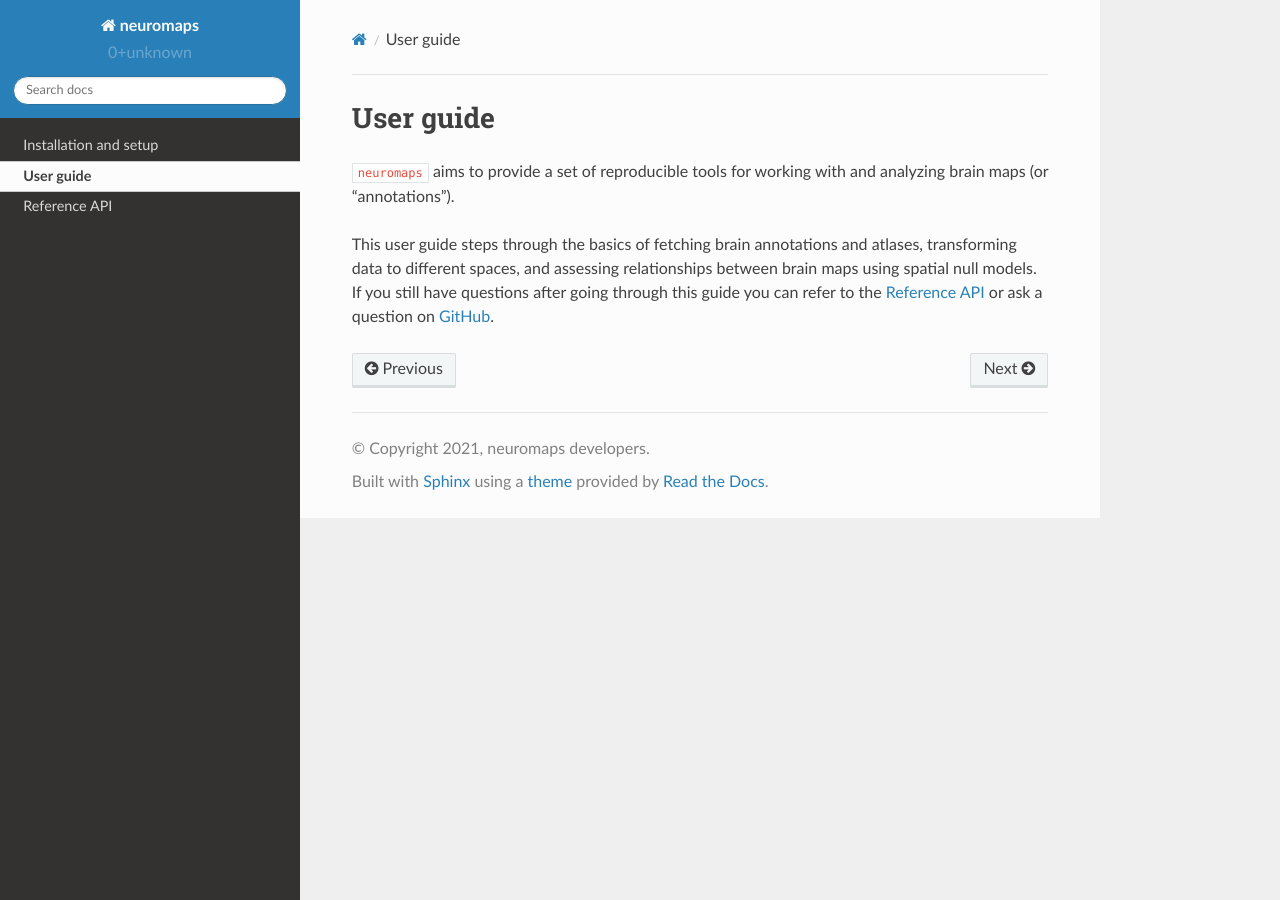
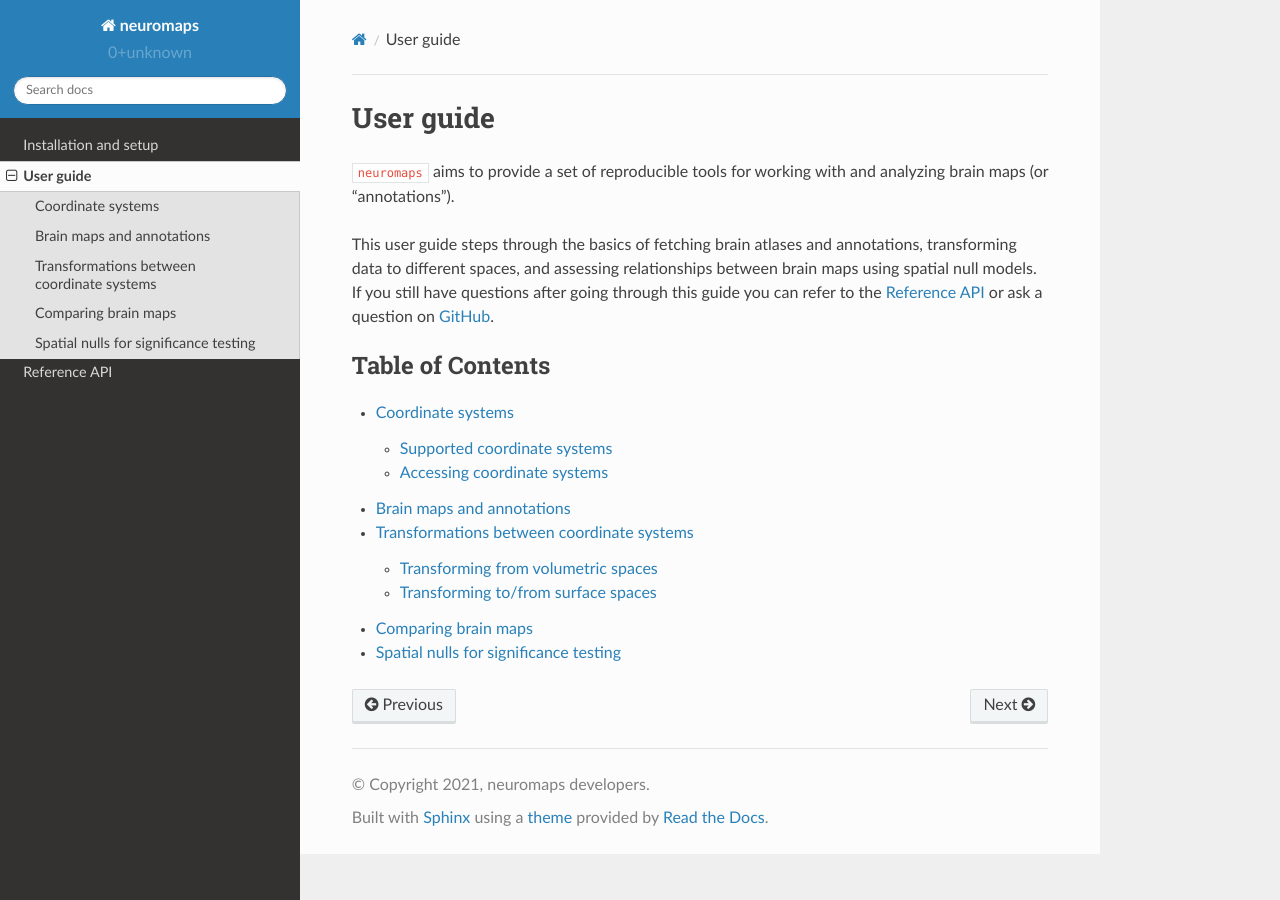
Before and after one commit to netneurolab/neuromaps, a Sphinx documentation site: the page built from docs/usage.rst, in a window 1280 px wide. Built offline with Sphinx 7.4.7 and the Read the Docs theme 2.0.0, drawn with Linux system fonts in a browser that asks for light colours; pages that are not in the unit, such as notebooks, are missing from menus; some of the changed lines change nothing that is shown.

Commit message:
[DOC] User guide outline

```diff
--- a/docs/usage.rst
+++ b/docs/usage.rst
@@ -7,8 +7,8 @@ User guide
 ``neuromaps`` aims to provide a set of reproducible tools for working with
 and analyzing brain maps (or "annotations").
 
-This user guide steps through the basics of fetching brain annotations and
-atlases, transforming data to different spaces, and assessing relationships
+This user guide steps through the basics of fetching brain atlases and
+annotations, transforming data to different spaces, and assessing relationships
 between brain maps using spatial null models. If you still have questions after
 going through this guide you can refer to the :ref:`api_ref` or ask a question
 on `GitHub <https://github.com/netneurolab/neuromaps/issues>`_.
@@ -16,4 +16,9 @@ on `GitHub <https://github.com/netneurolab/neuromaps/issues>`_.
 .. toctree::
    :caption: Table of Contents
    :maxdepth: 2
-   :numbered:
+
+   user_guide/atlases.rst
+   user_guide/annotations.rst
+   user_guide/transformations.rst
+   user_guide/comparisons.rst
+   user_guide/nulls.rst
--- /dev/null
+++ b/docs/user_guide/annotations.rst
@@ -0,0 +1,102 @@
+.. _usage_annotations:
+
+Brain maps and annotations
+==========================
+
+Beyond standard atlases, the ``neuromaps`` toolbox offers access to a
+repository of brain maps (which we frequently refer to as brain annotations).
+These annotations are spatial maps representing some feature of interest and
+are available in one of the four standard coordinate systems.
+
+We have curated a set of brain annotations that we make available through a
+standard interface. You can search for available annotations using the
+:func:`neuromaps.datasets.available_annotations` function:
+
+.. code-block::
+
+    >>> from neuromaps.datasets import available_annotations
+    >>> for annotation in available_annotations():
+    ...     print(annotation)
+    ('abagen', 'genepc1', 'fsaverage', '10k')
+    ('margulies2016', 'fcgradient01', 'fsLR', '32k')
+    ('margulies2016', 'fcgradient02', 'fsLR', '32k')
+    ('margulies2016', 'fcgradient03', 'fsLR', '32k')
+    ('margulies2016', 'fcgradient04', 'fsLR', '32k')
+    ('margulies2016', 'fcgradient05', 'fsLR', '32k')
+    ('margulies2016', 'fcgradient06', 'fsLR', '32k')
+    ('margulies2016', 'fcgradient07', 'fsLR', '32k')
+    ('margulies2016', 'fcgradient08', 'fsLR', '32k')
+    ('margulies2016', 'fcgradient09', 'fsLR', '32k')
+    ('margulies2016', 'fcgradient10', 'fsLR', '32k')
+    ('neurosynth', 'cogpc1', 'MNI152', '2mm')
+
+Annotations are identified by a len-4 tuple of values. The first entry in the
+tuple corresponds to the "source" of the annotation. This is typically a
+shorthand reference to a published journal article (e.g., ``'margulies2016'``
+refers to the article Margulies et al., 2016, *PNAS*); however, it can also
+refer to e.g., a software toolbox (i.e., ``abagen`` and ``neurosynth``). The
+second entry in the tuple provides a brief description of what the map
+represents. (Because these descriptors are encoded directly in the filenames of
+the relevant maps we are somewhat limited in terms of space.) The last two
+entries in the tuple correspond to the coordinate system and density/resolution
+in which the annotations are provided.
+
+This function also accepts keyword arguments in case we want to narrow down the
+list of returned annotations:
+
+.. code-block::
+
+    >>> for annotation in available_annotations(source='abagen'):
+    ...     print(annotation)
+    ('abagen', 'genepc1', 'fsaverage', '10k')
+
+Moreover, most annotations have "tags" that help to describe the data they
+represent. You can see what tags are available using the
+:func:`neuromaps.datasets.available_tags` function, and then search for
+annotations using your desired tag(s):
+
+.. code-block::
+
+    >>> from neuromaps.datasets import available_tags
+    >>> print(available_tags())
+    >>> for annotation in available_annotations(tags=['genetics']):
+    ...     print(annotation)
+    ('abagen', 'genepc1', 'fsaverage', '10k')
+
+Refer to the API of :func:`neuromaps.datasets.available_annotations` for all
+possible keywords that can be used when searching for available annotations.
+
+To actually fetch one of these annotations we can use the
+:func:`neuromaps.datasets.fetch_annotation` function, which accepts the same
+keyword arguments:
+
+.. code-block::
+
+    >>> from neuromaps.datasets import fetch_annotation
+    >>> annotation = fetch_annotation(source='neurosynth')
+    >>> print(annotation)
+    /.../neuromaps-data/annotations/neurosynth/cogpc1/MNI152/source-neurosynth_desc-cogpc1_space-MNI152_res-2mm_feature.nii.gz
+
+Brain annotations are, by default, downloaded to a sub-directory of
+``$HOME/neuromaps-data``; however, you can specify the ``data_dir`` keyword or
+set an environmental variable (``$NEUROMAPS_DATA``) to control where the
+annotations are downloaded.
+
+You can fetch multiple annotations at once by passing lists to any of the
+relevant keyword arguments. However, note that you will get back a dictionary
+where the keys are the len-4 tuples discussed above and the values are the
+corresponding filepaths to the brain annotations:
+
+.. code-block::
+
+    >>> annotations = fetch_annotation(source=['abagen', 'neurosynth'])
+    >>> print(sorted(annotations))
+    [('abagen', 'genepc1', 'fsaverage', '10k'), ('neurosynth', 'cogpc1', 'MNI152', '2mm')]
+    >>> print(annotations[('abagen', 'genepc1', 'fsaverage', '10k')])
+    ['/.../neuromaps-data/annotations/abagen/genepc1/fsaverage/source-abagen_desc-genepc1_space-fsaverage_den-10k_hemi-L_feature.func.gii', '/.../neuromaps-data/annotations/abagen/genepc1/fsaverage/source-abagen_desc-genepc1_space-fsaverage_den-10k_hemi-R_feature.func.gii']
+    >>> print(annotations[('neurosynth', 'cogpc1', 'MNI152', '2mm')])
+    /.../neuromaps-data/annotations/neurosynth/cogpc1/MNI152/source-neurosynth_desc-cogpc1_space-MNI152_res-2mm_feature.nii.gz
+
+If you would prefer for :func:`~.datasets.fetch_annotation` to always return a
+dictionary you can pass the ``return_single=False`` keyword argument. Refer to
+the API for more information on other parameters.
--- /dev/null
+++ b/docs/user_guide/atlases.rst
@@ -0,0 +1,96 @@
+.. _usage_atlases:
+
+Coordinate systems
+==================
+
+.. _usage_atlases_supported:
+
+Supported coordinate systems
+----------------------------
+
+The ``neuromaps`` toolbox supports data in four standard coordinate systems:
+
+  1. MNI152 (volumetric) space,
+  2. fsLR (surface) space,
+  3. fsaverage (surface) space, and
+  4. CIVET (surface) space
+
+`MNI152` space is an relatively arbitrary designation. Here, when we refer to
+the MNI152 coordinate system we are referencing the variation of the MNI ICBM
+152 non-linear 6th generation symmetric template provided with FSL and used
+throughout the Minn/Wash-U Human Connectome Project processing pipelines. On
+the other hand, `fsLR` space refers to the surface-based coordinate system
+originally developed by the Minn/Wash-U Human Connectome Project; `fsaverage`
+refers to the surface-based coordinate system used throughout FreeSurfer; and
+`CIVET` refers to the surface-based coordinate system derived from the MNI152
+volumetric template and is used in the CIVET processing software.
+
+All of these coordinate systems have multiple resolutions (or densities), and
+the ``neuromaps`` distributions supports data in the following representations:
+
+  1. MNI152: 1mm, 2mm, 3mm (isotropic voxel sizes)
+  2. fsLR: 4k, 8k, 32k, 164k (number of vertices per hemisphere)
+  3. fsaverage: 1k, 3k, 10k, 41k, 164k (number of vertices per hemisphere)
+  4. CIVET: 41k (number of vertices per hemisphere)
+
+.. _usage_atlases_access:
+
+Accessing coordinate systems
+----------------------------
+
+In order to access the templates for the coordinate systems provided with
+``neuromaps`` you can use the :func:`neuromaps.datasets.fetch_atlas` function.
+This function accepts two positional arguments: (1) the name of the standard
+coordinate system you want, and (2) a density (for surface-based systems) or
+resolution (for volumetric systems). The returned object will be a dictionary
+whose keys will depend on the specified system.
+
+For volumetric systems (i.e., the MNI152 system), the object will have the
+following keys:
+
+.. code-block::
+
+    >>> from neuromaps.datasets import fetch_atlas
+    >>> mni152 = fetch_atlas('MNI152', '1mm')
+    >>> print(sorted(mni152))
+    ['CSF', 'GM', 'PD', 'T1w', 'T2w', 'WM', 'brainmask']
+
+The corresponding values in the ``mni151`` dictionary all point to gzipped
+NIFTI files that contain data relevant to the specified key (i.e., probability
+maps for 'CSF', 'GM', and 'WM', whole-brain images for 'T1w' [T1-weighted],
+'T2w' [T2-weighted], and 'PD' [proton density'], and a brain mask for
+'brainmask'). These files can all be loaded with ``nibabel``:
+
+.. code-block::
+x
+    >>> import nibabel as nib
+    >>> brainmask = nib.load(mni152['brainmask'])
+    >>> print(brainmask.shape)
+    (193, 229, 193)
+
+For surface-based systems (i.e., the fsLR, fsaverage, and CIVET systems), the
+keys in the returned object will vary slightly; however, all of these atlases
+will have the following keys: 'inflated', 'sphere', 'medial', 'sulc', and
+'vaavg'. Here, 'inflated' and 'sphere' refer to two different representations
+of the surface mesh, 'medial' is a mask where vertices of the surface along the
+medial wall have values of 1, 'sulc' provides sulcal depth information
+calculated from the relevant surface, and 'vaavg' is the average vertex area
+for each vertex of the surface mesh (derived from a group of participants from
+the Human Connectome Project).
+
+.. code-block::
+
+    >>> fslr = fetch_atlas('fsLR', '32k')
+    >>> print(sorted(fslr))
+    ['inflated', 'medial', 'midthickness', 'sphere', 'sulc', 'vaavg', 'veryinflated']
+
+The corresponding values of these keys are all named tuples of GIFTI files
+(with fields 'L' and 'R' for the left and right hemisphere files). These files
+can be loaded using ``nibabel``:
+
+.. code-block::
+
+    >>> fslr_left_infl = nib.load(fslr['inflated'].L)
+    >>> vertices = fslr_left_infl.agg_data('NIFTI_INTENT_POINTSET')
+    >>> print(vertices.shape[0])
+    32492
--- /dev/null
+++ b/docs/user_guide/comparisons.rst
@@ -0,0 +1,4 @@
+.. _usage_comparisons:
+
+Comparing brain maps
+====================
--- /dev/null
+++ b/docs/user_guide/nulls.rst
@@ -0,0 +1,4 @@
+.. _usage_nulls:
+
+Spatial nulls for significance testing
+======================================
--- /dev/null
+++ b/docs/user_guide/transformations.rst
@@ -0,0 +1,71 @@
+.. _usage_transformations:
+
+Transformations between coordinate systems
+==========================================
+
+Much of the "new" functionality in ``neuromaps`` is hosted in the
+:mod:`neuromaps.transforms` module. The functionality in this module provides
+easy-to-use interfaces for transforming brain annotations between all of the
+:ref:`four standard coordinate systems <usage_atlases>` supported in
+``neuromaps``.
+
+The functions take on two formats (depending on whether the MNI152 volumetric
+system is involved), which we discuss below.
+
+.. _usage_transformations_volumetric:
+
+Transforming from volumetric spaces
+-----------------------------------
+
+Curently ``neuromaps`` only supports transforming brain annotations *from*
+MNI152 volumetric space to one of the other three surface-based coordinate
+systems (though work in ongoing to integrate transformations in the other
+direction!). This transformation is achieved through a process known as
+"registration fusion" (Wu et al., 2018, *Hum Brain Mapping*). In order to
+transform data from MNI152 space to another space you can use any of the
+``neuromaps.transforms.mni152_to_XXX`` functions, where ``XXX`` is replaced
+with the desired coordinate system.
+
+For example, to transform data to the fsLR coordinate system:
+
+.. code-block::
+
+    >>> from neuromaps.datasets import fetch_annotation
+    >>> from neuromaps import transforms
+    >>> neurosynth = fetch_annotation(source='neurosynth')
+    >>> fslr = transforms.mni152_to_fslr(neurosynth, '32k')
+
+The returned ``fslr`` object is a tuple of ``nib.GiftiImage`` objects
+corresponding to data from the (left, right) hemisphere. These data can be
+accessed via the ``.agg_data()`` method on the image objects:
+
+    >>> fslr_lh, fslr_rh = fslr
+    >>> print(fslr_lh.agg_data().shape)
+    (32492,)
+
+It's just as easy to transform the data to a different space:
+
+    >>> fsavg = transforms.mni152_to_fsaverage(neurosynth, '164k')
+    >>> fsavg_lh, fsavg_rh = fsavg
+    >>> print(fsavg_lh.agg_data().shape)
+    (163842,)
+
+Note that you can also transform between different resolutions within the
+MNI152 coordinate system:
+
+    >>> import nibabel as nib
+    >>> ns2mm = nib.load(neurosynth)
+    >>> print(ns2mm.shape)
+    (91, 109, 91)
+    >>> ns3mm = transforms.mni152_to_mni152(neurosynth, '3mm')
+    >>> print(ns3mm.shape)
+    (91, 109, 91)
+
+(This is frequently referred to as "resampling" and, indeed, we are really just
+calling out to ``nilearn.image.resample_to_img``; we simply provide this
+interface to ensure consistency!)
+
+.. _usage_transformations_surface:
+
+Transforming to/from surface spaces
+-----------------------------------
```
